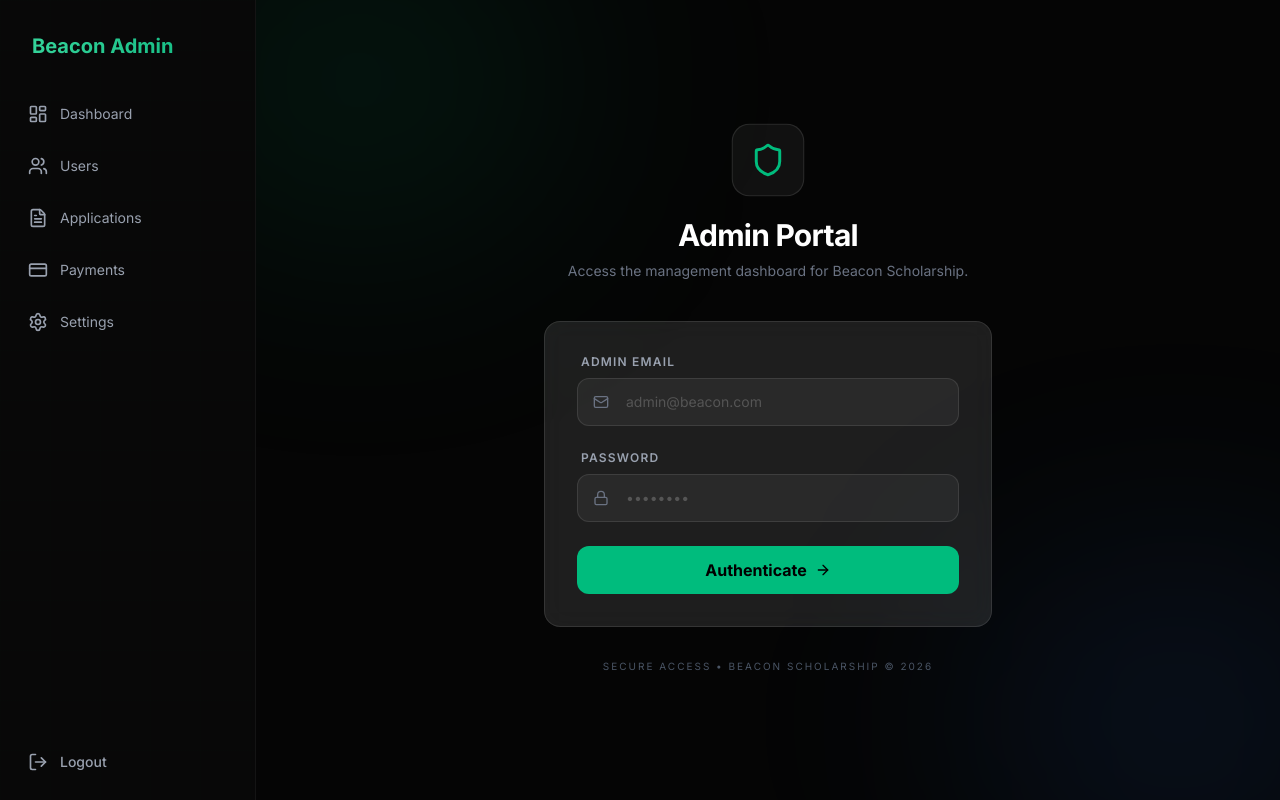
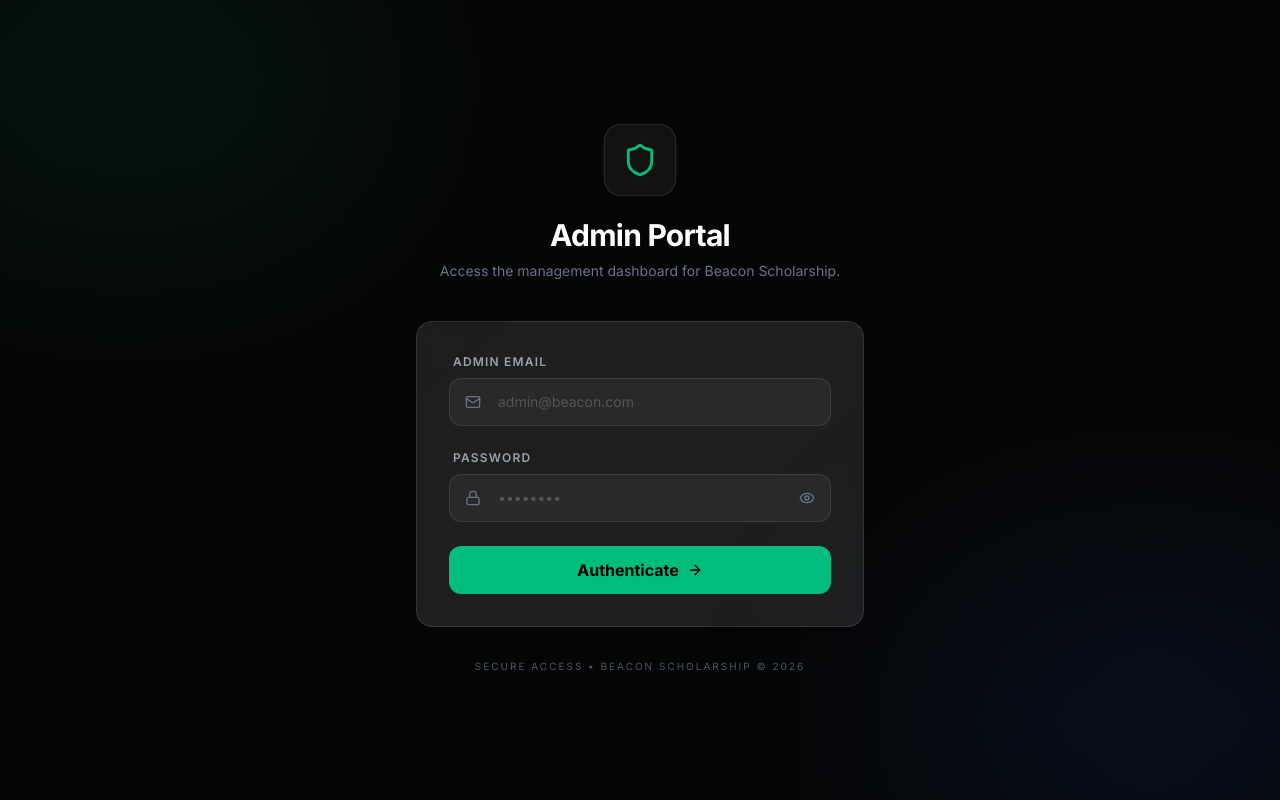
Before and after one commit to mhdshaheer/Beacon, a Next.js app: page /admin/login in a window 1280 px wide. Built offline with nearby package versions, Linux system fonts and the light colour scheme.

Commit message:
fix : admin login page

```diff
--- a/src/app/admin/layout.tsx
+++ b/src/app/admin/layout.tsx
@@ -27,6 +27,16 @@ export default function AdminLayout({
     { icon: <CreditCard className="w-5 h-5" />, label: 'Payments', href: '/admin/payments' },
     { icon: <Settings className="w-5 h-5" />, label: 'Settings', href: '/admin/settings' },
   ];
+
+  const isLoginPage = pathname === '/admin/login';
+
+  if (isLoginPage) {
+    return (
+      <div className="min-h-screen bg-[#050505] text-white">
+        {children}
+      </div>
+    );
+  }
 
   return (
     <div className="flex min-h-screen bg-[#050505] text-white">
--- a/src/app/admin/login/page.tsx
+++ b/src/app/admin/login/page.tsx
@@ -3,12 +3,13 @@
 import { useState } from 'react';
 import { signIn } from 'next-auth/react';
 import { useRouter } from 'next/navigation';
-import { Shield, Lock, Mail, ArrowRight, Loader2 } from 'lucide-react';
+import { Shield, Lock, Mail, ArrowRight, Loader2, Eye, EyeOff } from 'lucide-react';
 import { motion } from 'framer-motion';
 
 export default function AdminLogin() {
   const [email, setEmail] = useState('');
   const [password, setPassword] = useState('');
+  const [showPassword, setShowPassword] = useState(false);
   const [loading, setLoading] = useState(false);
   const [error, setError] = useState('');
   const router = useRouter();
@@ -83,13 +84,20 @@ export default function AdminLogin() {
               <div className="relative">
                 <Lock className="absolute left-4 top-1/2 -translate-y-1/2 w-4 h-4 text-gray-500" />
                 <input
-                  type="password"
+                  type={showPassword ? 'text' : 'password'}
                   required
                   value={password}
                   onChange={(e) => setPassword(e.target.value)}
-                  className="input-field pl-12 h-12 bg-white/5 border-white/10 focus:border-emerald-500/50"
+                  className="input-field pl-12 pr-12 h-12 bg-white/5 border-white/10 focus:border-emerald-500/50"
                   placeholder="••••••••"
                 />
+                <button
+                  type="button"
+                  onClick={() => setShowPassword(!showPassword)}
+                  className="absolute right-4 top-1/2 -translate-y-1/2 text-gray-500 hover:text-gray-300 transition-colors"
+                >
+                  {showPassword ? <EyeOff className="w-4 h-4" /> : <Eye className="w-4 h-4" />}
+                </button>
               </div>
             </div>
 
```
